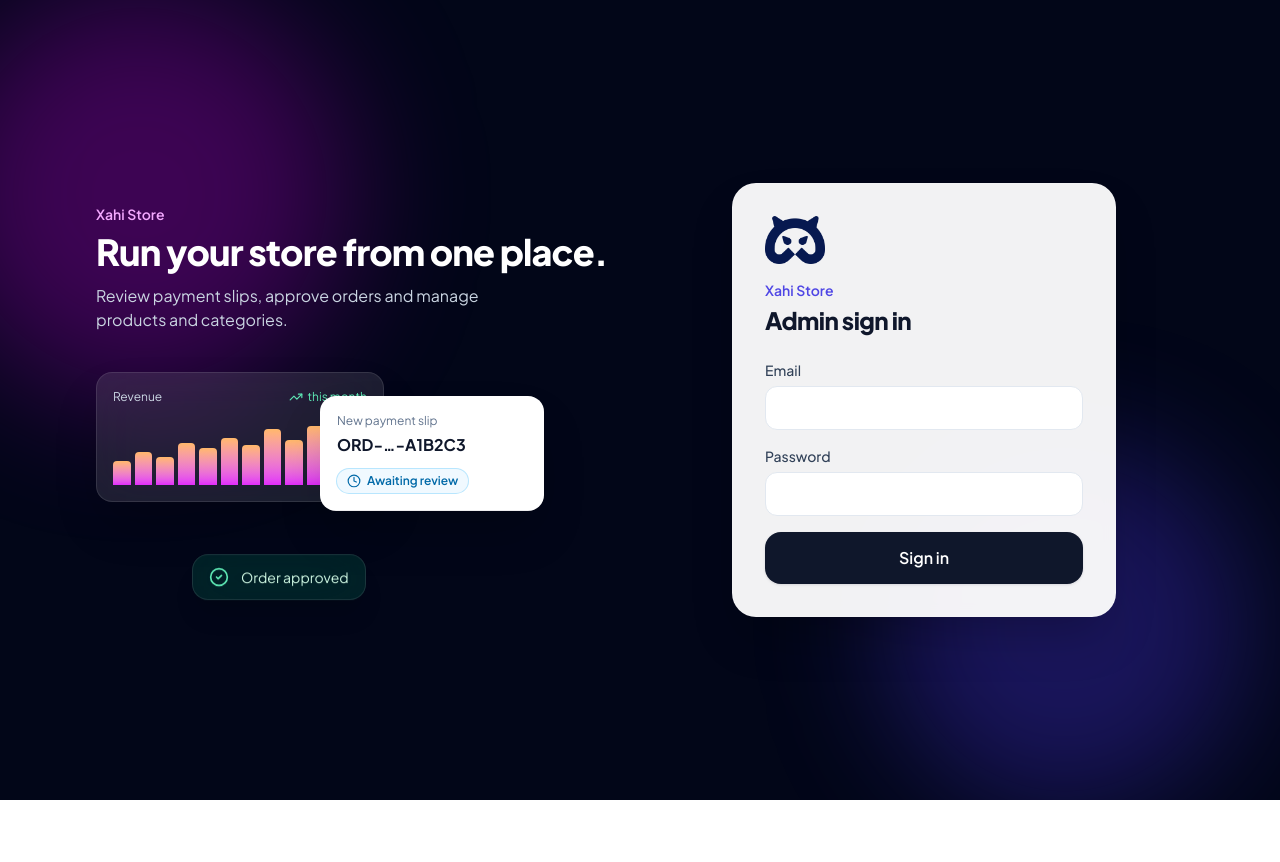
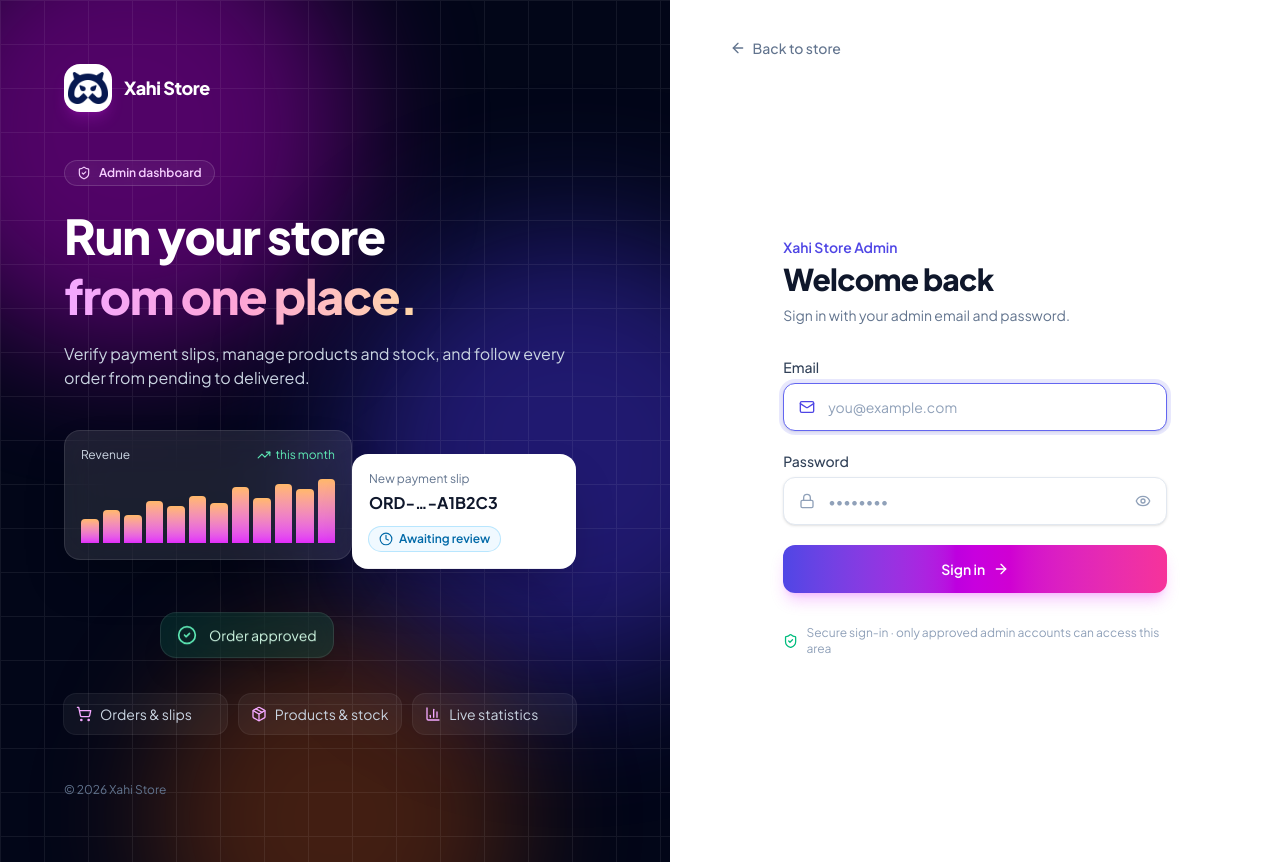
Before and after one commit to xaai25-cell/Shop, a Next.js app: page /admin/login in a window 1280 px wide. Before the commit the page ends 800 px from the top, so only its background shows below. Built offline with nearby package versions, Linux system fonts and the light colour scheme; no server answers.

Commit message:
Restore new admin login design

```diff
--- a/src/app/admin/login/login-form.tsx
+++ b/src/app/admin/login/login-form.tsx
@@ -1,24 +1,129 @@
 "use client";
 
-import { useActionState } from "react";
+import { useActionState, useEffect, useState } from "react";
+import { AnimatePresence, motion, useAnimate } from "motion/react";
+import { AlertCircle, ArrowRight, Eye, EyeOff, Lock, Mail } from "lucide-react";
 import { signIn, type LoginState } from "../actions";
-import { Button, Field, Input } from "@/components/ui";
+import { Spinner } from "@/components/ui";
+
+const inputClass =
+  "peer h-12 w-full rounded-xl border border-slate-200 bg-white pl-11 pr-4 text-sm text-slate-900 shadow-sm " +
+  "placeholder:text-slate-400 transition focus:border-brand-500 focus:outline-none focus:ring-4 focus:ring-brand-500/15 " +
+  "aria-[invalid=true]:border-rose-300";
 
 export function LoginForm({ next }: { next: string }) {
   const [state, action, pending] = useActionState<LoginState, FormData>(signIn, undefined);
+  const [showPassword, setShowPassword] = useState(false);
+  const [capsLock, setCapsLock] = useState(false);
+  // Controlled so the email survives a failed attempt (React resets uncontrolled form fields after an action).
+  const [email, setEmail] = useState("");
+  const [scope, animate] = useAnimate<HTMLFormElement>();
+  const hasError = !!state?.error;
+
+  // Gentle shake each time sign-in fails
+  useEffect(() => {
+    if (state?.error && scope.current) {
+      animate(scope.current, { x: [0, -10, 10, -6, 6, 0] }, { duration: 0.4 });
+    }
+  }, [state, animate, scope]);
+
   return (
-    <form action={action} className="mt-6 space-y-4">
+    <motion.form
+      ref={scope}
+      action={action}
+      className="mt-8 space-y-5"
+      initial={{ opacity: 0, y: 12 }}
+      animate={{ opacity: 1, y: 0 }}
+      transition={{ duration: 0.5, ease: [0.22, 1, 0.36, 1] }}
+    >
       <input type="hidden" name="next" value={next} />
-      <Field label="Email" htmlFor="email">
-        <Input id="email" name="email" type="email" autoComplete="email" required />
-      </Field>
-      <Field label="Password" htmlFor="password">
-        <Input id="password" name="password" type="password" autoComplete="current-password" required />
-      </Field>
-      {state?.error && <p className="rounded-xl bg-rose-50 p-3 text-sm text-rose-700">{state.error}</p>}
-      <Button type="submit" size="lg" className="w-full" loading={pending}>
-        Sign in
-      </Button>
-    </form>
+
+      <div>
+        <label htmlFor="email" className="mb-1.5 block text-sm font-medium text-slate-700">
+          Email
+        </label>
+        <div className="relative">
+          <input
+            id="email"
+            name="email"
+            type="email"
+            inputMode="email"
+            autoComplete="email"
+            autoFocus
+            required
+            placeholder="you@example.com"
+            value={email}
+            onChange={(e) => setEmail(e.target.value)}
+            aria-invalid={hasError}
+            className={inputClass}
+          />
+          <Mail className="pointer-events-none absolute left-4 top-1/2 h-4 w-4 -translate-y-1/2 text-slate-400 transition peer-focus:text-brand-600" />
+        </div>
+      </div>
+
+      <div>
+        <label htmlFor="password" className="mb-1.5 block text-sm font-medium text-slate-700">
+          Password
+        </label>
+        <div className="relative">
+          <input
+            id="password"
+            name="password"
+            type={showPassword ? "text" : "password"}
+            autoComplete="current-password"
+            required
+            minLength={6}
+            placeholder="••••••••"
+            aria-invalid={hasError}
+            onKeyUp={(e) => setCapsLock(e.getModifierState?.("CapsLock") ?? false)}
+            className={`${inputClass} pr-12`}
+          />
+          <Lock className="pointer-events-none absolute left-4 top-1/2 h-4 w-4 -translate-y-1/2 text-slate-400 transition peer-focus:text-brand-600" />
+          <button
+            type="button"
+            onClick={() => setShowPassword((v) => !v)}
+            className="absolute right-2 top-1/2 grid h-8 w-8 -translate-y-1/2 place-items-center rounded-lg text-slate-400 transition hover:bg-slate-100 hover:text-slate-700"
+            aria-label={showPassword ? "Hide password" : "Show password"}
+            aria-pressed={showPassword}
+          >
+            {showPassword ? <EyeOff className="h-4 w-4" /> : <Eye className="h-4 w-4" />}
+          </button>
+        </div>
+        {capsLock && <p className="mt-1.5 text-xs font-medium text-amber-600">Caps Lock is on</p>}
+      </div>
+
+      <AnimatePresence>
+        {hasError && (
+          <motion.p
+            role="alert"
+            initial={{ opacity: 0, height: 0 }}
+            animate={{ opacity: 1, height: "auto" }}
+            exit={{ opacity: 0, height: 0 }}
+            className="flex items-start gap-2 overflow-hidden rounded-xl bg-rose-50 p-3 text-sm text-rose-700 ring-1 ring-rose-200"
+          >
+            <AlertCircle className="mt-0.5 h-4 w-4 shrink-0" />
+            {state?.error}
+          </motion.p>
+        )}
+      </AnimatePresence>
+
+      <button
+        type="submit"
+        disabled={pending}
+        className="group relative flex h-12 w-full items-center justify-center gap-2 overflow-hidden rounded-xl bg-gradient-to-r from-brand-600 via-fuchsia-600 to-pink-500 text-sm font-semibold text-white shadow-lg shadow-fuchsia-500/25 transition hover:shadow-xl hover:shadow-fuchsia-500/30 focus-visible:outline-none focus-visible:ring-4 focus-visible:ring-fuchsia-500/30 active:scale-[0.99] disabled:opacity-80"
+      >
+        {/* sheen */}
+        <span className="absolute inset-y-0 -left-1/2 w-1/2 -skew-x-12 bg-white/20 opacity-0 transition-all duration-700 group-hover:left-full group-hover:opacity-100" />
+        {pending ? (
+          <>
+            <Spinner /> Signing in…
+          </>
+        ) : (
+          <>
+            Sign in <ArrowRight className="h-4 w-4 transition-transform group-hover:translate-x-1" />
+          </>
+        )}
+      </button>
+    </motion.form>
   );
 }
--- a/src/app/admin/login/page.tsx
+++ b/src/app/admin/login/page.tsx
@@ -1,11 +1,13 @@
 import type { Metadata } from "next";
+import Link from "next/link";
 import { redirect } from "next/navigation";
+import { ArrowLeft, BarChart3, Package, ShieldCheck, ShoppingCart } from "lucide-react";
 import { getAdmin } from "@/lib/auth";
-import { LoginForm } from "./login-form";
-import { LoginShowcase } from "./login-showcase";
 import { siteConfig } from "@/lib/config";
 import { firstParam } from "@/lib/utils";
 import { Logo } from "@/components/logo";
+import { LoginForm } from "./login-form";
+import { LoginShowcase } from "./login-showcase";
 
 export const metadata: Metadata = { title: "Admin sign in", robots: { index: false, follow: false } };
 
@@ -18,33 +20,97 @@ export default async function LoginPage({
   const next = firstParam((await searchParams).next) ?? "/admin";
 
   return (
-    <div className="relative min-h-dvh overflow-hidden bg-slate-950">
-      <div aria-hidden className="pointer-events-none absolute inset-0">
-        <div className="absolute -left-20 top-10 h-96 w-96 animate-blob rounded-full bg-fuchsia-600/30 blur-3xl" />
-        <div className="absolute bottom-0 right-0 h-96 w-96 animate-blob rounded-full bg-indigo-600/30 blur-3xl [animation-delay:-5s]" />
-      </div>
-      <div className="relative mx-auto grid min-h-dvh max-w-6xl items-center gap-12 px-4 py-10 lg:grid-cols-2 lg:px-8">
-        {/* Brand panel – large screens only */}
-        <div className="hidden lg:block">
-          <p className="text-sm font-semibold text-fuchsia-300">{siteConfig.name}</p>
-          <h2 className="mt-2 text-4xl font-extrabold tracking-tight text-white">
-            Run your store from one place.
-          </h2>
-          <p className="mt-3 max-w-md text-slate-300">
-            Review payment slips, approve orders and manage products and categories.
-          </p>
-          <div className="max-w-md">
-            <LoginShowcase />
-          </div>
+    <div className="grid min-h-dvh bg-white lg:grid-cols-[1.1fr_1fr]">
+      {/* ---------- Brand panel (desktop) ---------- */}
+      <aside className="relative hidden overflow-hidden bg-slate-950 text-white lg:flex lg:flex-col">
+        <div aria-hidden className="pointer-events-none absolute inset-0">
+          <div className="absolute -left-24 -top-24 h-[28rem] w-[28rem] animate-blob rounded-full bg-fuchsia-600/40 blur-3xl" />
+          <div className="absolute -right-20 top-1/3 h-[26rem] w-[26rem] animate-blob rounded-full bg-indigo-600/40 blur-3xl [animation-delay:-5s]" />
+          <div className="absolute -bottom-32 left-1/4 h-[24rem] w-[24rem] animate-blob rounded-full bg-orange-500/25 blur-3xl [animation-delay:-9s]" />
+          {/* subtle grid */}
+          <div
+            className="absolute inset-0 opacity-[0.07]"
+            style={{
+              backgroundImage:
+                "linear-gradient(to right, #fff 1px, transparent 1px), linear-gradient(to bottom, #fff 1px, transparent 1px)",
+              backgroundSize: "44px 44px",
+            }}
+          />
         </div>
 
-        <div className="relative mx-auto w-full max-w-sm rounded-3xl border border-white/10 bg-white/95 p-8 shadow-2xl backdrop-blur">
-          <Logo className="h-12" priority />
-          <p className="mt-4 text-sm font-semibold text-brand-600">{siteConfig.name}</p>
-          <h1 className="mt-1 text-2xl font-extrabold tracking-tight">Admin sign in</h1>
+        <div className="relative flex flex-1 flex-col p-12 xl:p-16">
+          <div className="flex items-center gap-3">
+            <span className="grid h-12 w-12 place-items-center rounded-2xl bg-white shadow-lg shadow-fuchsia-500/20">
+              <Logo className="h-8" priority />
+            </span>
+            <span className="text-lg font-extrabold tracking-tight">{siteConfig.name}</span>
+          </div>
+
+          <div className="my-auto max-w-lg py-12">
+            <p className="inline-flex items-center gap-2 rounded-full border border-white/15 bg-white/5 px-3 py-1 text-xs font-semibold text-fuchsia-200 backdrop-blur">
+              <ShieldCheck className="h-3.5 w-3.5" /> Admin dashboard
+            </p>
+            <h2 className="mt-5 text-4xl font-extrabold leading-tight tracking-tight xl:text-5xl">
+              Run your store
+              <br />
+              <span className="bg-gradient-to-r from-fuchsia-300 via-pink-300 to-orange-200 bg-clip-text text-transparent">
+                from one place.
+              </span>
+            </h2>
+            <p className="mt-4 text-slate-300">
+              Verify payment slips, manage products and stock, and follow every order from pending to delivered.
+            </p>
+
+            <LoginShowcase />
+
+            <ul className="mt-10 grid gap-3 text-sm text-slate-300 sm:grid-cols-3">
+              {[
+                { icon: ShoppingCart, label: "Orders & slips" },
+                { icon: Package, label: "Products & stock" },
+                { icon: BarChart3, label: "Live statistics" },
+              ].map(({ icon: Icon, label }) => (
+                <li key={label} className="flex items-center gap-2 rounded-xl bg-white/5 px-3 py-2.5 ring-1 ring-white/10">
+                  <Icon className="h-4 w-4 text-fuchsia-300" />
+                  {label}
+                </li>
+              ))}
+            </ul>
+          </div>
+
+          <p className="text-xs text-slate-500">© {new Date().getFullYear()} {siteConfig.name}</p>
+        </div>
+      </aside>
+
+      {/* ---------- Form panel ---------- */}
+      <main className="relative flex flex-col px-6 py-8 sm:px-12">
+        {/* soft colour on mobile, where the brand panel is hidden */}
+        <div aria-hidden className="pointer-events-none absolute inset-x-0 top-0 h-72 bg-gradient-to-b from-fuchsia-50 via-indigo-50/60 to-transparent lg:hidden" />
+
+        <Link
+          href="/"
+          className="relative inline-flex w-fit items-center gap-1.5 rounded-full px-3 py-1.5 text-sm font-medium text-slate-500 transition hover:bg-slate-100 hover:text-slate-900"
+        >
+          <ArrowLeft className="h-4 w-4" /> Back to store
+        </Link>
+
+        <div className="relative mx-auto flex w-full max-w-sm flex-1 flex-col justify-center py-10">
+          <div className="lg:hidden">
+            <span className="grid h-16 w-16 place-items-center rounded-2xl bg-white shadow-xl shadow-indigo-500/10 ring-1 ring-slate-100">
+              <Logo className="h-10" priority />
+            </span>
+          </div>
+          <p className="mt-6 text-sm font-semibold text-brand-600 lg:mt-0">{siteConfig.name} Admin</p>
+          <h1 className="mt-1 text-3xl font-extrabold tracking-tight">Welcome back</h1>
+          <p className="mt-2 text-sm text-slate-500">Sign in with your admin email and password.</p>
+
           <LoginForm next={next} />
+
+          <p className="mt-8 flex items-center gap-2 text-xs text-slate-400">
+            <ShieldCheck className="h-4 w-4 text-emerald-500" />
+            Secure sign-in · only approved admin accounts can access this area
+          </p>
         </div>
-      </div>
+      </main>
     </div>
   );
 }
```
